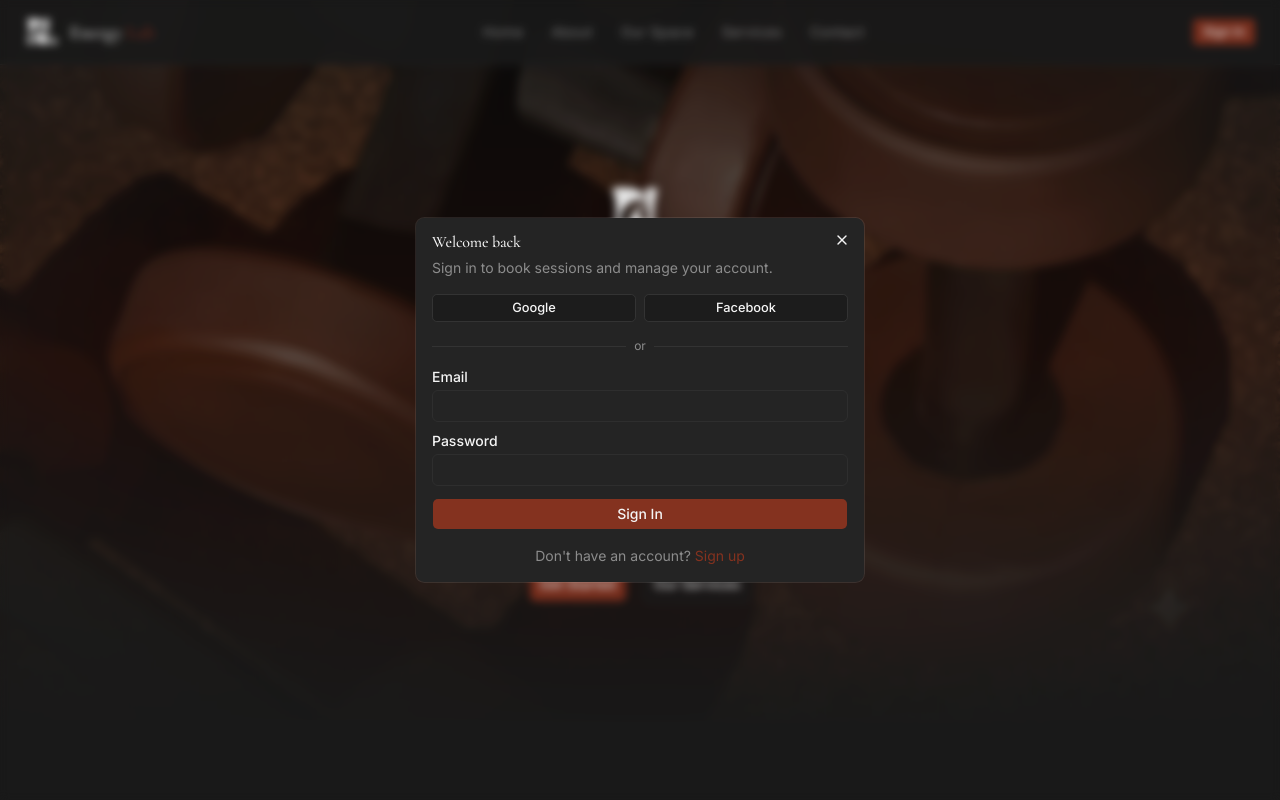
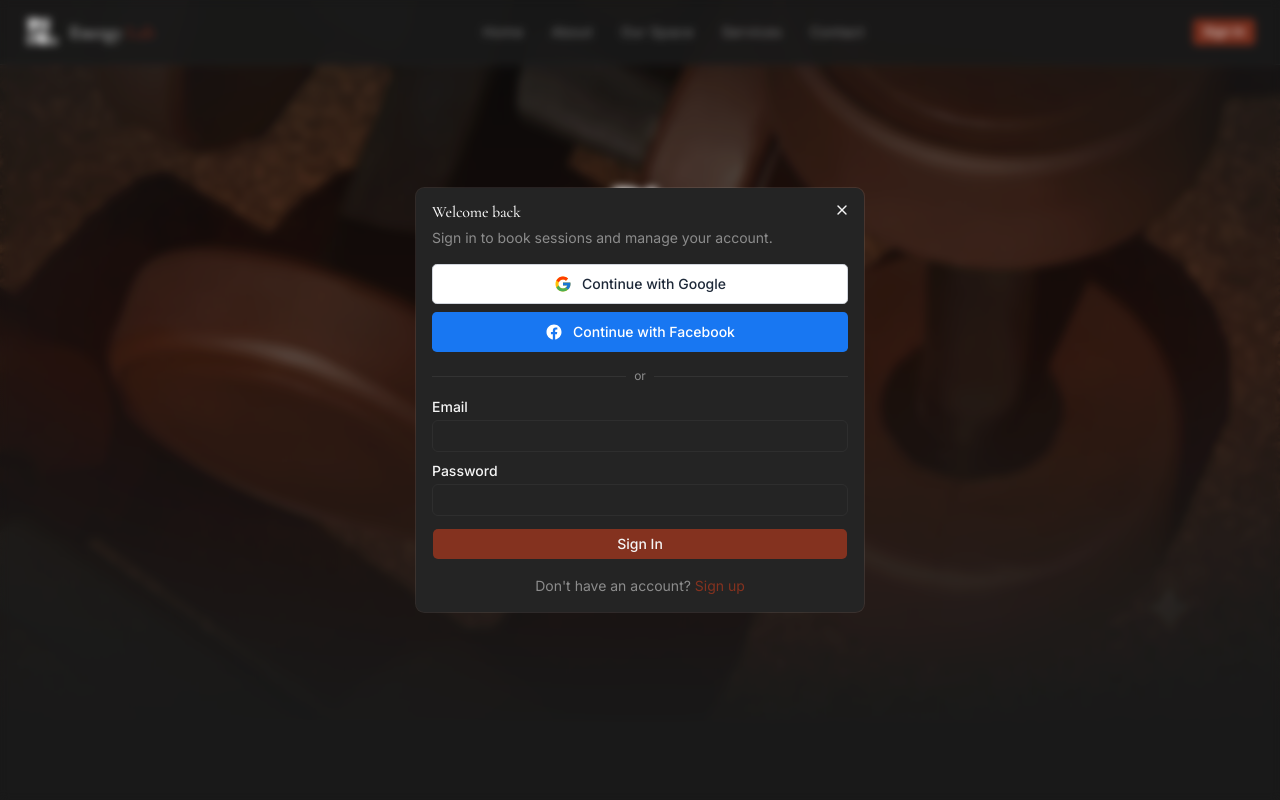
Before and after one commit to rouabencharrada4-eng/energylab-frontend, a React (Vite) app: page / in a window 1280 px wide. Both pictures are taken after a click on the button "Sign In". Shown: the top 800 px of the page. Built offline with nearby package versions, Linux system fonts and the light colour scheme; no server answers.

Commit message:
adding confirm password

```diff
--- a/src/components/auth/AuthModal.jsx
+++ b/src/components/auth/AuthModal.jsx
@@ -13,13 +13,42 @@ import { Input } from "@/components/ui/input"
 import { Label } from "@/components/ui/label"
 import { Loader2 } from "lucide-react"
 
+function GoogleIcon(props) {
+  return (
+    <svg viewBox="0 0 48 48" width="18" height="18" {...props}>
+      <path fill="#FFC107" d="M43.611 20.083H42V20H24v8h11.303c-1.649 4.657-6.08 8-11.303 8-6.627 0-12-5.373-12-12s5.373-12 12-12c3.059 0 5.842 1.154 7.961 3.039l5.657-5.657C34.046 6.053 29.268 4 24 4 12.955 4 4 12.955 4 24s8.955 20 20 20 20-8.955 20-20c0-1.341-.138-2.65-.389-3.917z"/>
+      <path fill="#FF3D00" d="M6.306 14.691l6.571 4.819C14.655 15.108 18.961 12 24 12c3.059 0 5.842 1.154 7.961 3.039l5.657-5.657C34.046 6.053 29.268 4 24 4 16.318 4 9.656 8.337 6.306 14.691z"/>
+      <path fill="#4CAF50" d="M24 44c5.166 0 9.86-1.977 13.409-5.192l-6.19-5.238C29.211 35.091 26.715 36 24 36c-5.202 0-9.619-3.317-11.283-7.946l-6.522 5.025C9.505 39.556 16.227 44 24 44z"/>
+      <path fill="#1976D2" d="M43.611 20.083H42V20H24v8h11.303a12.04 12.04 0 0 1-4.087 5.571l.003-.002 6.19 5.238C36.971 39.205 44 34 44 24c0-1.341-.138-2.65-.389-3.917z"/>
+    </svg>
+  )
+}
+
+function FacebookIcon(props) {
+  return (
+    <svg viewBox="0 0 24 24" width="18" height="18" fill="currentColor" {...props}>
+      <path d="M22 12.06C22 6.505 17.523 2 12 2S2 6.505 2 12.06c0 5.022 3.657 9.184 8.438 9.94v-7.03H7.898v-2.91h2.54V9.845c0-2.508 1.492-3.89 3.777-3.89 1.094 0 2.238.195 2.238.195v2.462h-1.26c-1.243 0-1.63.771-1.63 1.562v1.877h2.773l-.443 2.91h-2.33V22c4.78-.756 8.437-4.918 8.437-9.94z"/>
+    </svg>
+  )
+}
+
 const OAUTH_PROVIDERS = [
-  { strategy: "oauth_google",   label: "Google"   },
-  { strategy: "oauth_facebook", label: "Facebook" },
+  {
+    strategy: "oauth_google",
+    label: "Continue with Google",
+    icon: GoogleIcon,
+    className: "bg-white text-gray-800 border border-gray-300 hover:bg-gray-50",
+  },
+  {
+    strategy: "oauth_facebook",
+    label: "Continue with Facebook",
+    icon: FacebookIcon,
+    className: "bg-[#1877F2] text-white hover:bg-[#1877F2]/90",
+  },
 ]
 
 const EMPTY_SIGN_IN = { email: "", password: "" }
-const EMPTY_SIGN_UP = { firstName: "", lastName: "", email: "", password: "", phone: "", address: "" }
+const EMPTY_SIGN_UP = { firstName: "", lastName: "", email: "", password: "", confirmPassword: "", phone: "", address: "" }
 
 // Turns Clerk's error shape into a plain, readable message.
 function readError(err, fallback) {
@@ -100,6 +129,10 @@ export function AuthModal({ open, onOpenChange, defaultMode = "sign-in" }) {
   const handleSignUp = async (e) => {
     e.preventDefault()
     if (!signUpLoaded) return
+    if (signUpForm.password !== signUpForm.confirmPassword) {
+      setError("Passwords don't match.")
+      return
+    }
     setLoading(true)
     setError("")
     try {
@@ -147,19 +180,22 @@ export function AuthModal({ open, onOpenChange, defaultMode = "sign-in" }) {
   }
 
   const OAuthRow = (
-    <div className="grid grid-cols-2 gap-2">
-      {OAUTH_PROVIDERS.map(p => (
-        <Button
-          key={p.strategy}
-          type="button"
-          variant="outline"
-          size="sm"
-          disabled={oauthLoading !== null}
-          onClick={() => handleOAuth(p.strategy)}
-        >
-          {oauthLoading === p.strategy ? <Loader2 size={14} className="animate-spin" /> : p.label}
-        </Button>
-      ))}
+    <div className="flex flex-col gap-2">
+      {OAUTH_PROVIDERS.map(p => {
+        const Icon = p.icon
+        return (
+          <button
+            key={p.strategy}
+            type="button"
+            disabled={oauthLoading !== null}
+            onClick={() => handleOAuth(p.strategy)}
+            className={`w-full h-10 rounded-md text-sm font-medium flex items-center justify-center gap-2.5 transition-colors disabled:opacity-60 disabled:cursor-not-allowed ${p.className}`}
+          >
+            {oauthLoading === p.strategy ? <Loader2 size={16} className="animate-spin" /> : <Icon />}
+            {p.label}
+          </button>
+        )
+      })}
     </div>
   )
 
@@ -271,6 +307,15 @@ export function AuthModal({ open, onOpenChange, defaultMode = "sign-in" }) {
                 />
               </div>
               <div className="space-y-1.5">
+                <Label>Confirm password</Label>
+                <Input
+                  type="password"
+                  required
+                  value={signUpForm.confirmPassword}
+                  onChange={e => setSignUpForm(f => ({ ...f, confirmPassword: e.target.value }))}
+                />
+              </div>
+              <div className="space-y-1.5">
                 <Label>Phone number</Label>
                 <Input
                   type="tel"
```
